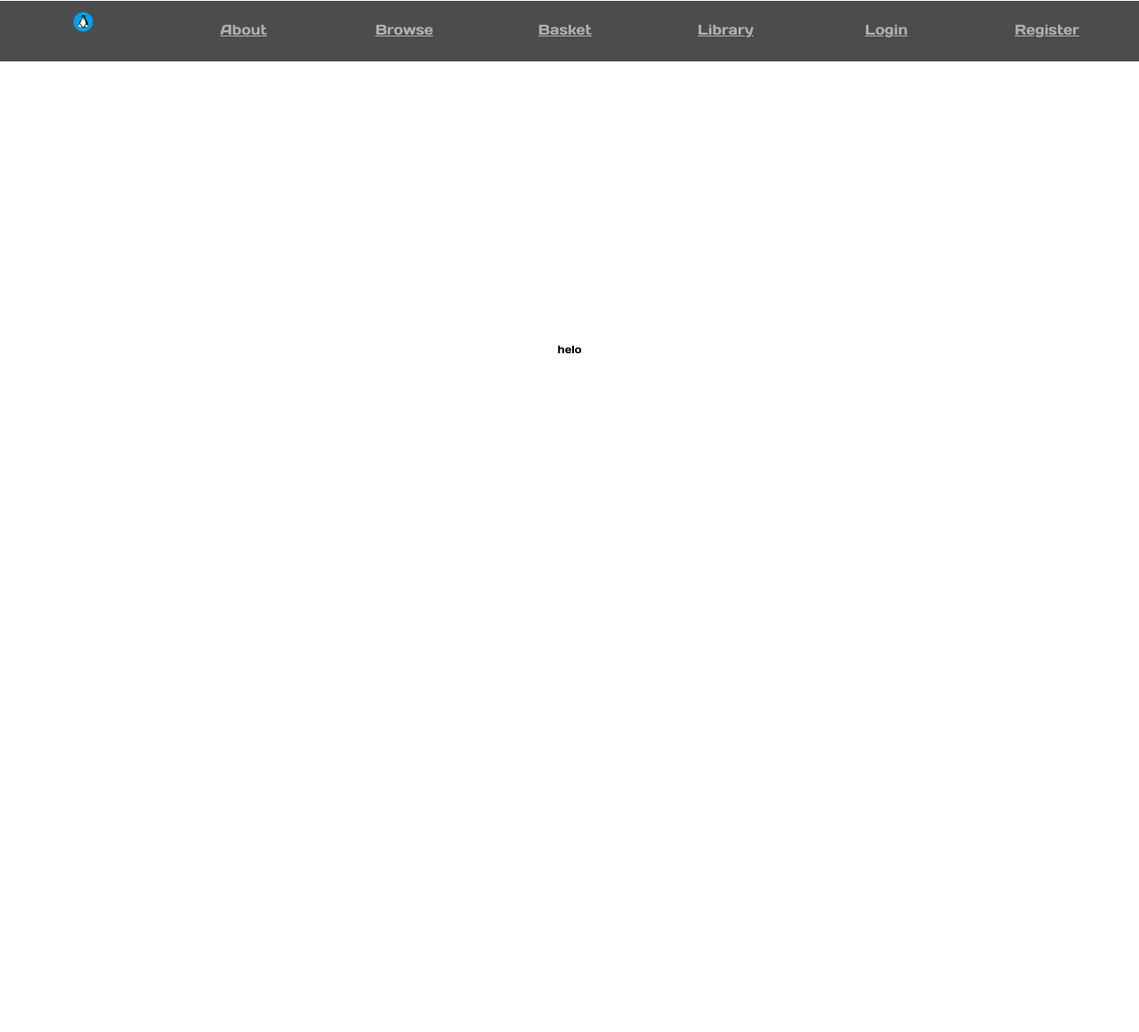
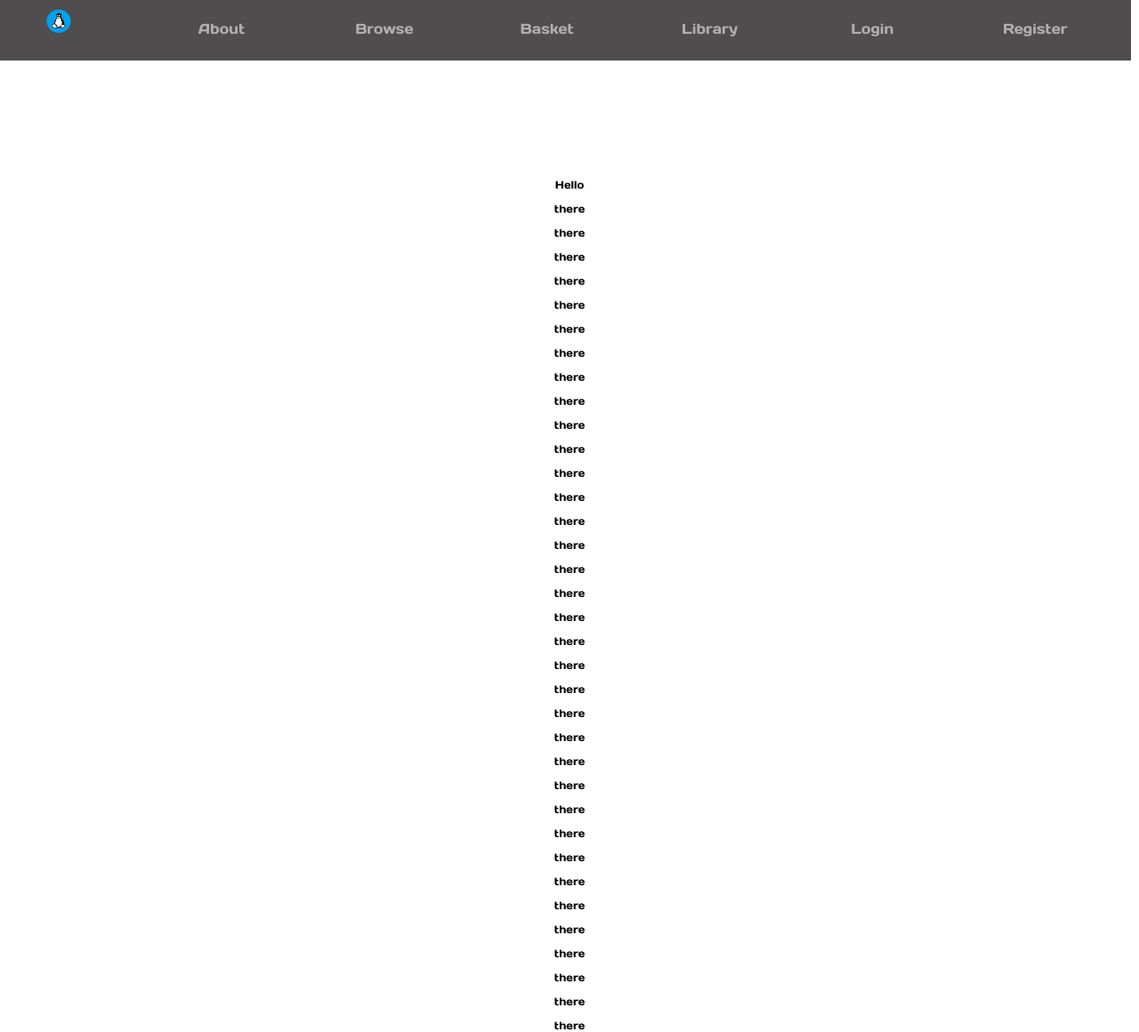
Before and after one commit to FokoHetman/Informatyka-1e-2024, a Flask app: page / in a window 1280 px wide. Shown: the whole page at 89% size. Before the commit the page ends 398 px from the top, so only its background shows below. Run offline with Flask 3, Linux system fonts and the light colour scheme; data comes from the database, SQL or seed files in the repository; both versions use the stored data as it was after the commit.

Commit message:
Pending changes exported from your codespace

```diff
--- a/main.py
+++ b/main.py
@@ -35,6 +35,26 @@ def about():
 def main():
   name = dbs.execute("SELECT val FROM dynamic WHERE var='site_name'")[0][0]
   return render_template("index.html", website_name=name, str=str, library=True, dbs=dbs)
+
+
+@app.route("/library", methods=["GET", "POST"])
+def library():
+  name = dbs.execute("SELECT val FROM dynamic WHERE var='site_name'")[0][0]
+  owneds = dbs.execute(f"SELECT games FROM users WHERE id={session['user_id']}")
+  games = []
+  for i in list(owneds):
+    games.append(dbs.execute(f"SELECT * FROM games WHERE id={i}"))
+
+  if request.method=="POST":
+    query = request.form.get("gquery")
+    qgames = []
+    for i in games:
+      if query in i[0][1]:
+        qgames.append(i)
+
+    return render_template("library.html", games=qgames, str=str, dbs=dbs, website_name=name)
+  else:
+    return render_template("library.html", games=games, str=str, dbs=dbs, website_name=name)
 
 
 @app.route("/browse", methods=["GET", "POST"]) # BROWSE METHOD. LOOK FOR NOT OWNED GAMES.
--- a/templates/about.html
+++ b/templates/about.html
@@ -5,8 +5,12 @@
 {% block embed %}
 
 <div class="center textblock">
+{% if session["user_id"] %}
+<h1> Hello, {{dbs.execute("SELECT name FROM users WHERE id=" + str(session['user_id']))[0][0]}}! </h1>
+{% else %}
+<h1> Hello!</h1>
+{% endif %}
 
-<h1> Hello, {{dbs.execute("SELECT name FROM users WHERE id=" + str(session['user_id']))[0][0]}}! </h1>
 
 <h3>Welcome to {{website_name}}.</h3><br>
 This is a project, that is supposed to look and work like game stores, such as steam or epic games.
--- a/templates/index.html
+++ b/templates/index.html
@@ -5,7 +5,42 @@
 {% block embed %}
 
 <div class="center">
-helo
+    Hello
+    <p>there</p>
+    <p>there</p>
+    <p>there</p>
+    <p>there</p>
+    <p>there</p>
+    <p>there</p>
+    <p>there</p>
+    <p>there</p>
+    <p>there</p>
+    <p>there</p>
+    <p>there</p>
+    <p>there</p>
+    <p>there</p>
+    <p>there</p>
+    <p>there</p>
+    <p>there</p>
+    <p>there</p>
+    <p>there</p>
+    <p>there</p>
+    <p>there</p>
+    <p>there</p>
+    <p>there</p>
+    <p>there</p>
+    <p>there</p>
+    <p>there</p>
+    <p>there</p>
+    <p>there</p>
+    <p>there</p>
+    <p>there</p>
+    <p>there</p>
+    <p>there</p>
+    <p>there</p>
+    <p>there</p>
+    <p>there</p>
+    <p>there</p>
 </div>
 
 {% endblock %}
--- a/templates/layout.html
+++ b/templates/layout.html
@@ -14,11 +14,12 @@
 
   a {
     color: rgba(200, 200, 200, 0.8);
+    text-decoration: none;
   }
   a:link {
     color: rgba(200, 200, 200, 0.8);
+    text-decoration: none;
   }
-
   body, html {
     background-repeat: no-repeat;
     background-size: 100% 100%;
@@ -26,21 +27,23 @@ body, html {
     height: 100%;
 
   }
+  body {
+    margin: 0;
+    padding: 0;
+  }
   .center {
     width: 50%;
     position: relative;
     margin: auto;
     text-align: center;
   }
-
   .panel {
     right: 0.7%;
     width: 100%;
     height: 6%;
-  position: relative;
+    position: fixed;
     display: flex;
-  bottom: 7px;
-  background-color: rgba(0, 0, 0, 0.7);
+    background-color: rgb(79, 77, 77);
     padding: 10px;
     vertical-align: middle;
   }
@@ -61,60 +64,65 @@ body, html {
     opacity: 1;
   }
   .embed {
-  position: absolute;
+    position: relative;
     font-size: 12px;
     font: DaysOne;
-  left: 25%;
-  bottom: 50%;
-
+    left: 0%;
+    top: 25vh;
   }
   .query {
-  border: 1px solid black;
-  border-radius: 5px;
+    border: 1.5px solid rgb(0, 0, 0);
+    border-radius: 6px;
     font: DaysOne;
     margin-bottom: 1.5%;
     display: block;
   }
   .btn {
     border: 1px solid black;
-  border-radius: 5px;
+    border-radius: 10px;
+    background: radial-gradient(rgb(3, 212, 3),green);
     width: 45%;
   }
-
-
-
-
-.logo {
-//  background-image: url("{{url_for('static', filename='images/logo.png')}}");
-//  background-repeat: no-repeat;
-//  background-size: 100% 100%;
-//  object-fit: cover;
-//  height: 140%;
-//  width: 3.5%;
+  .btu {
+    border: 2px solid black;
+    border-radius: 10px;
+    position: relative;
+    top: -1.5vh;
+    background: radial-gradient(rgb(200, 2, 2),rgb(255, 1, 1));
+    width: 45%;
   }
   img {
     position: relative;
     max-width: 16%;
     bottom: 25%;
   }
-
-
-
-
-
   .lib_panel {
     display: block;
-  position: relative;
+    position: fixed;
     color: white;
     width: 2%;
-  right: 0.3%;
-  background-color: rgba(100, 100, 100, 0.7);
+    background:linear-gradient(to bottom right,rgb(105, 105, 105) ,#bdbbbb);
     font-size: 0.1px;
     height: 50%;
     transition: 1s;
-  top: 10%;
+    top: 25%;
     border: 1px solid black;
     border-radius: 0% 15% 15% 0%;
+    margin-left: 0px;
+  }
+  .themes_panel {
+    display: block;
+    position: fixed;
+    color: white;
+    width: 2%;
+    background:linear-gradient(to bottom right,rgb(105, 105, 105) ,#bdbbbb);
+    font-size: 0.1px;
+    height: 50%;
+    transition: 1s;
+    top: 25%;
+    border: 1px solid black;
+    border-radius: 15% 0% 0% 15%;
+    right: 0%;
   }
   .lib_panel:hover {
     width: 20%;
@@ -124,7 +132,18 @@ img {
       display: block;
     }
   }
+    .themes_panel:hover {
+    width: 20%;
+    font-size: 12px;
+    display: block;
     .lib-panelbtn {
+      display: block;
+    }
+  }
+  .lib-panelbtn {
+    display: none;
+  }
+  .themes-panelbtn {
     display: none;
   }
   .textblock {
@@ -142,8 +161,10 @@ img {
     position: relative;
     top: 50%;
   }
-
-
+  .lay {
+  position: relative;
+  z-index: 1;
+}
   </style>
 
   <html>
@@ -157,10 +178,14 @@ img {
 
 
     {% if session["user_id"] %}
+        <div class="lay">
           <div id="panel" class="panel center">
           </div>
+          </div>
     {% else %}
+      <div class="lay">
         <div id="panel2" class="panel center">
+        </div>
       </div>
     {% endif %}
     {% if session["user_id"] and library %}
@@ -171,9 +196,14 @@ img {
             <img src=i[-1]></img>
             <h2> title </h2>
         {% endfor %}
+        </div>
+        <div id="themes_panel" class="themes_panel">
+          <h1 style="text-align: center;"> Themes: </h1>
+
+
+
+        </div>
     {% endif %}
-  </div>
-
     <div id="embed" class="embed center">
     {% block embed %} {% endblock %}
     </div>
@@ -239,6 +269,10 @@ swapImg(document.getElementById("aprofile"),
 
   {% endif %}
 
+  function myFunction() {
+    document.getElementById("demo").innerHTML = "It's not my problem";
+    document.getElementById("my_button").style.visibility = "hidden";
+  }
   </script>
   </body>
   </html>
--- a/templates/login.html
+++ b/templates/login.html
@@ -11,8 +11,9 @@
     <input type=text name="username" placeholder="Username" class="username query center"></input>
     <input type=password name="password" placeholder="Password" class="password query center"></input>
 
-    <button name="submit" class="submit btn ">Submit</button>
-
+    <button name="submit" class="submit btn ">Submit</button><br>
   </form>
+  <button id="my_button"style="background-color: white; border: 0px; color: rgb(131, 131, 131);"onclick="myFunction()">I don't remember password</button>
+  <p id="demo" style="position: relative;top: -5vh;"></p>
 
 {% endblock %}
--- a/templates/profile.html
+++ b/templates/profile.html
@@ -3,9 +3,9 @@
   Graphical DB Control
 {% endblock %}
 {% block embed %}
-<div class="center">
+<div class="center profil_right">
 <form action="/profile" method="post" enctype=multipart/form-data>
-  <a class="center btn" href="/logout"> Log out </a>
+  <a class="center btu" href="/logout"> Log out </a>
 
   <input type=text class="query center" name="nusername" placeholder="New Username"></input>
   <input type=password class="query center" name="npassword" placeholder="New Password"></input>
```
Also changed, not shown: databases/main.db, static/images/profiles/3.png (added), templates/init.md (line endings or trailing spaces), 3 other files. Lines whose indentation alone changed are shown as unchanged.
